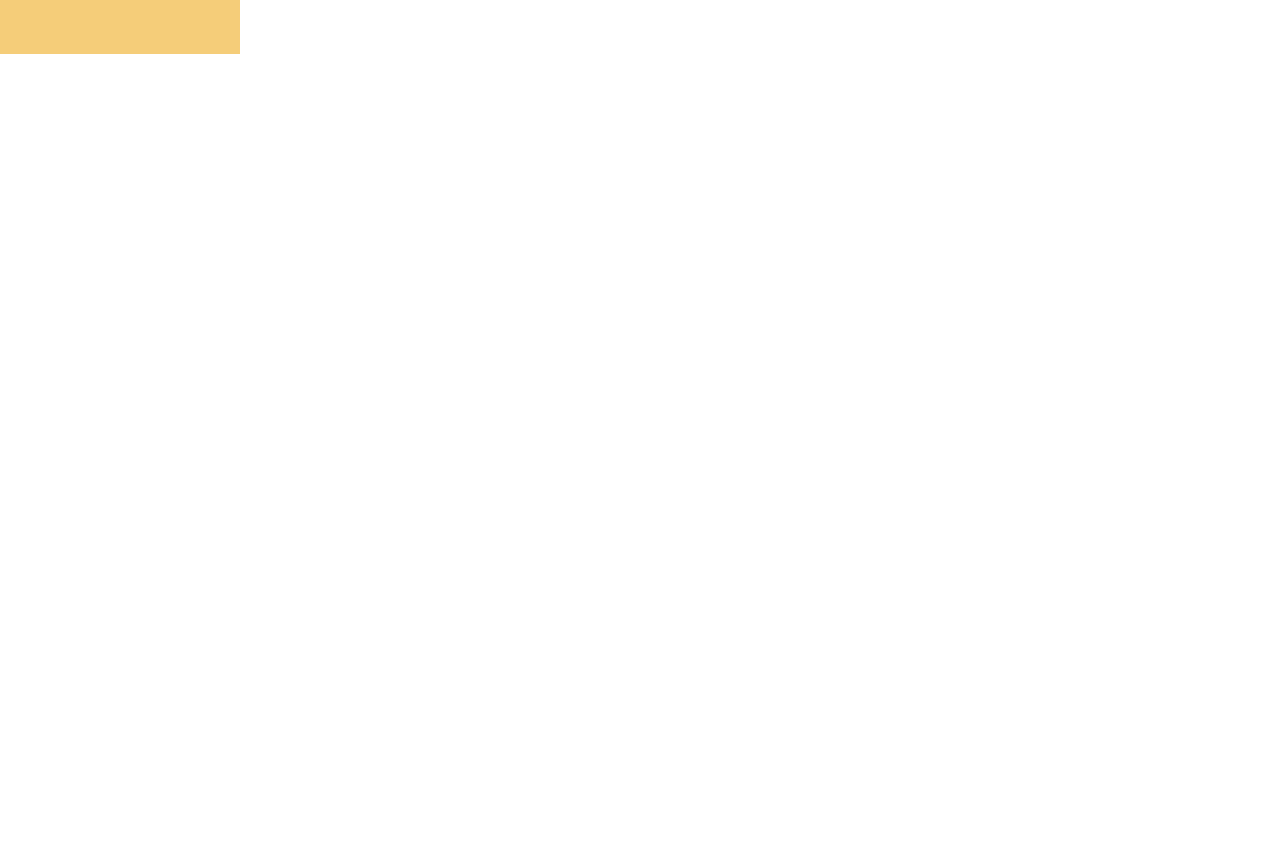
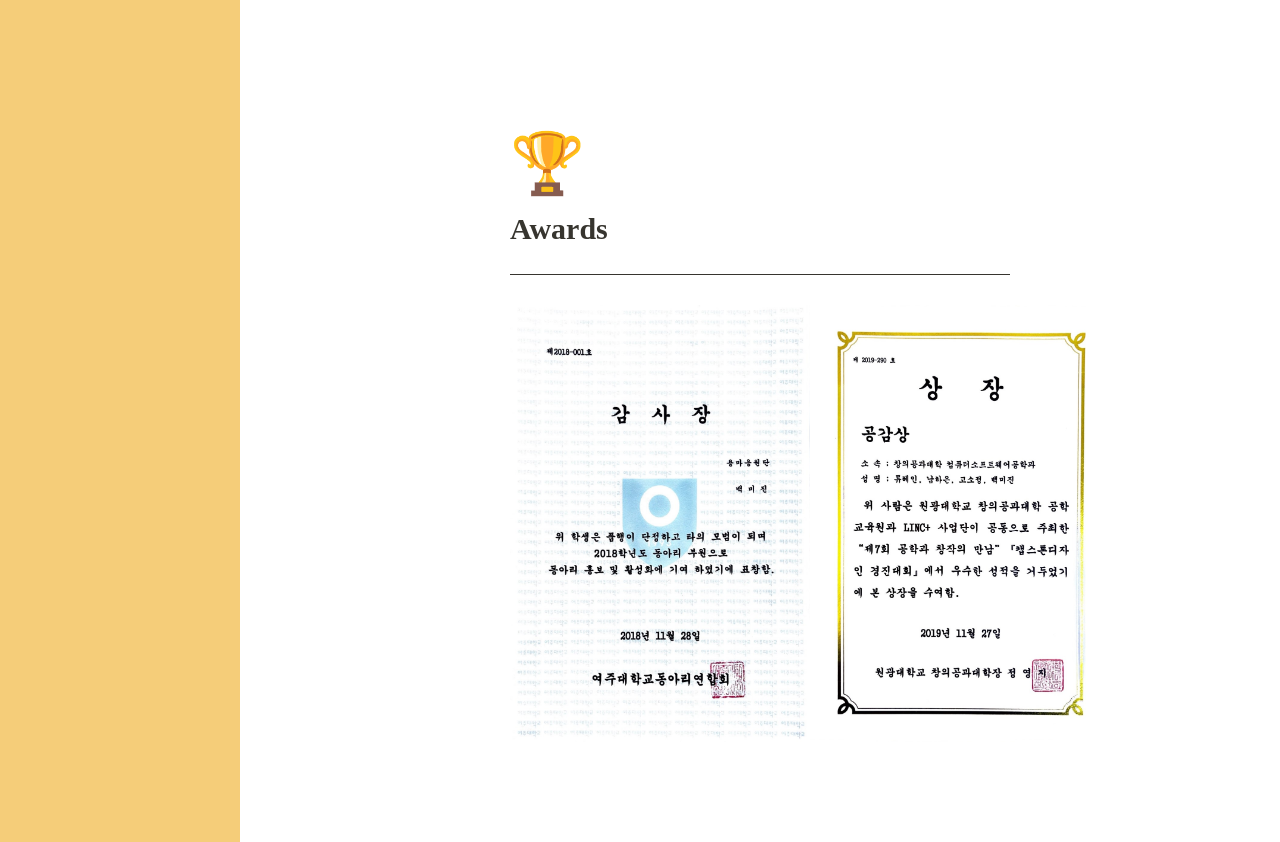
Before and after one commit to mijinB/pofol_front_react, a React (Create React App) app: page /info in a window 1280 px wide. Shown: the part 2320-3162 px from the top of the page. Before the commit the page ends 2374 px from the top, so only its background shows below. Built offline with nearby package versions, Linux system fonts and the light colour scheme.

Commit message:
info_awards) UI

```diff
--- a/src/screens/Info.tsx
+++ b/src/screens/Info.tsx
@@ -1,10 +1,12 @@
 import { useOutletContext } from "react-router-dom";
 import styled from "styled-components";
+import PageHeader from "../components/PageHeader";
 import myImage from "../assets/images/me.jpeg";
 import githubImage from "../assets/images/github.png";
 import naverBlogImage from "../assets/images/naverblog.png";
 import gmailImage from "../assets/images/gmail.png";
-import PageHeader from "../components/PageHeader";
+import award1Image from "../assets/images/award1.jpg";
+import award2Image from "../assets/images/award2.jpg";
 
 const Wrapper = styled.div<{ $isFullWidth: boolean }>`
     width: ${(props) => (props.$isFullWidth ? 100 : 50)}%;
@@ -17,7 +19,7 @@
     padding-bottom: 180px;
 `;
 
-const MyImage = styled.img`
+const Image = styled.img`
     width: 100%;
 `;
 
@@ -86,6 +88,7 @@
     display: flex;
     flex-direction: column;
     gap: 10px;
+    padding-bottom: 180px;
 `;
 
 const CertificateContainer = styled.div`
@@ -147,6 +150,11 @@
     color: #ee5253;
 `;
 
+const AwardsContainer = styled.div`
+    display: flex;
+    justify-content: space-around;
+`;
+
 interface IInfoProps {
     isFullWidth: boolean;
 }
@@ -158,7 +166,7 @@
         <Wrapper $isFullWidth={isFullWidth}>
             <PageHeader icon="🐯" title="백미진" />
             <TwoColumns>
-                <MyImage src={myImage} alt="me" />
+                <Image src={myImage} alt="me" />
                 <GreetingContainer>
                     <p>
                         안녕하세요.
@@ -343,6 +351,11 @@
                     </CertificateItem>
                 </CertificateContainer>
             </CertificateWrapper>
+            <PageHeader icon="🏆" title="Awards" />
+            <AwardsContainer>
+                <img src={award1Image} alt="award1" width={300} />
+                <img src={award2Image} alt="award2" width={300} />
+            </AwardsContainer>
         </Wrapper>
     );
 }
```
Also changed, not shown: src/assets/images/award1.jpg (added), src/assets/images/award2.jpg (added).
